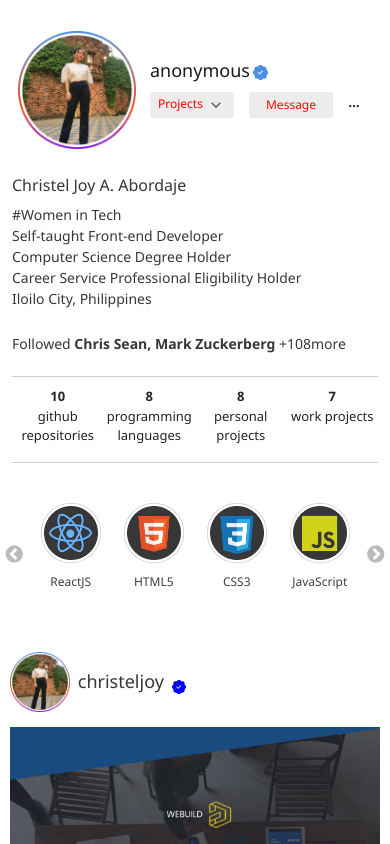
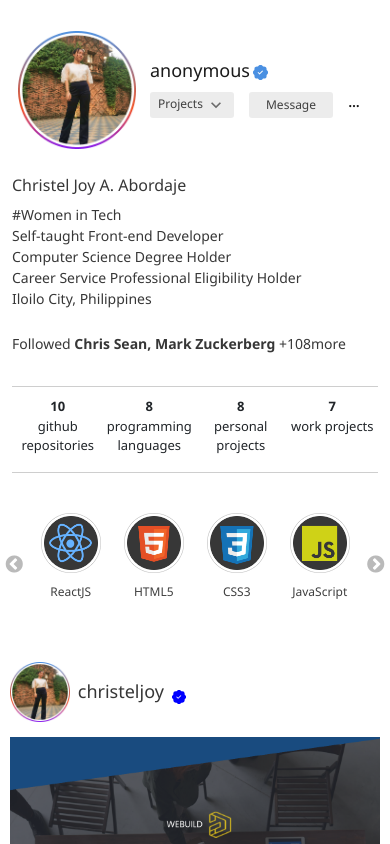
Before and after one commit to Thanaxx/Portfolio2023, a React (Create React App) app: page / in a window 390 px wide. Shown: the top 844 px of the page. Built offline with nearby package versions, Linux system fonts and the light colour scheme; a web font is replaced by a local one.

Commit message:
white spaces

```diff
--- a/src/components/header/webhead.js
+++ b/src/components/header/webhead.js
@@ -131,7 +131,7 @@ function webhead() {
                         <p>Computer Science Degree Holder</p>
                         <p>Career Service Professional Eligibility Holder</p>
                         <p>Iloilo City, Philippines</p> <br/>
-                        <p>Followed <strong>Chris Sean, Mark Zuckerberg</strong> +108more</p>
+                        <p className='followers'>Followed <strong>Chris Sean, Mark Zuckerberg</strong> +108more</p>
                     </div>
 
                     <div className="profile-count-b">
--- a/src/styles/head.scss
+++ b/src/styles/head.scss
@@ -54,7 +54,7 @@
                     @media screen and (max-width: 400px) {
                         font-size: 12px;
                         font-weight: 400;
-                        color: red;
+                        color: #3f3f3f;
                     }
                 }
 
@@ -222,6 +222,12 @@
 
                 @media screen and (max-width: 768px){
                     line-height: 5px;
+                }
+            }
+
+            .followers{
+                @media screen and (max-width: 768px){
+                    padding-bottom: 10px;
                 }
             }
         }
```
Also changed, not shown: src/styles/head.css.
